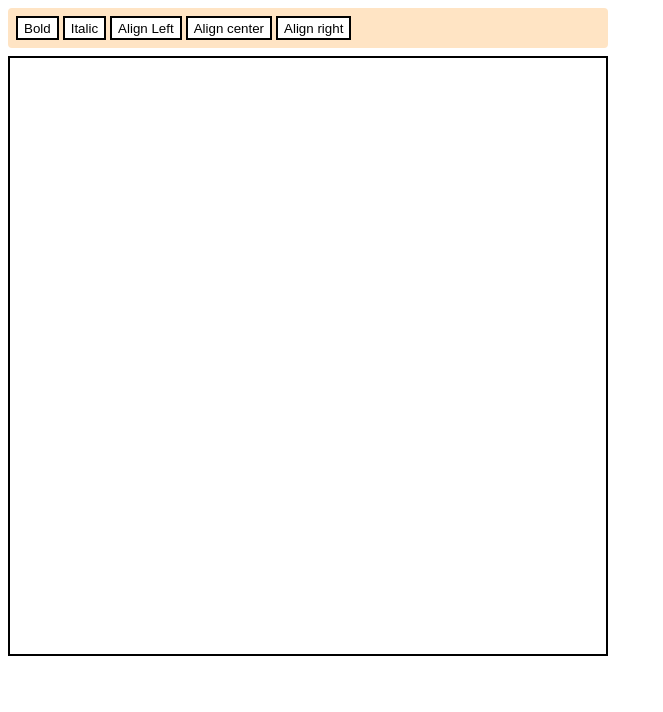
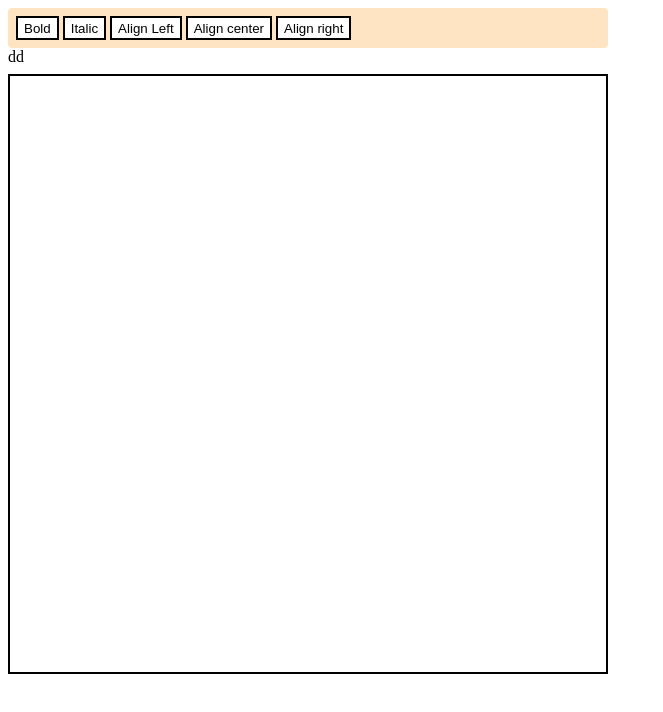
Before and after one commit to anr4876/web_frontend, a plain HTML site: page index.html in a window 1280 px wide. Shown: the whole page, without its empty margins (0-663 px from the left). Drawn offline with Linux system fonts and the light colour scheme.

Commit message:
web_frontend_day

```diff
--- a/index.html
+++ b/index.html
@@ -13,7 +13,7 @@
         <button data-command="justifyCenter">Align center</button>
         <button data-command="justifyRight">Align right</button>
     </div>
-
+    <div>dd</div>
     <div class="editer" contenteditable="true"></div>
 
     <script src="index.js"></script>
```
